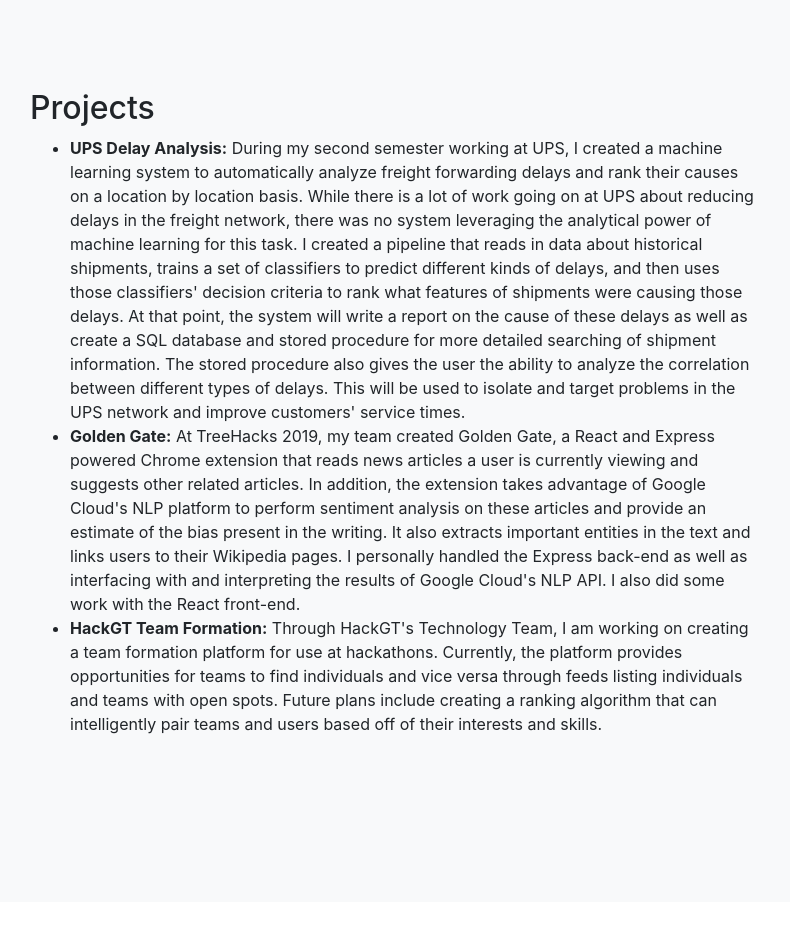
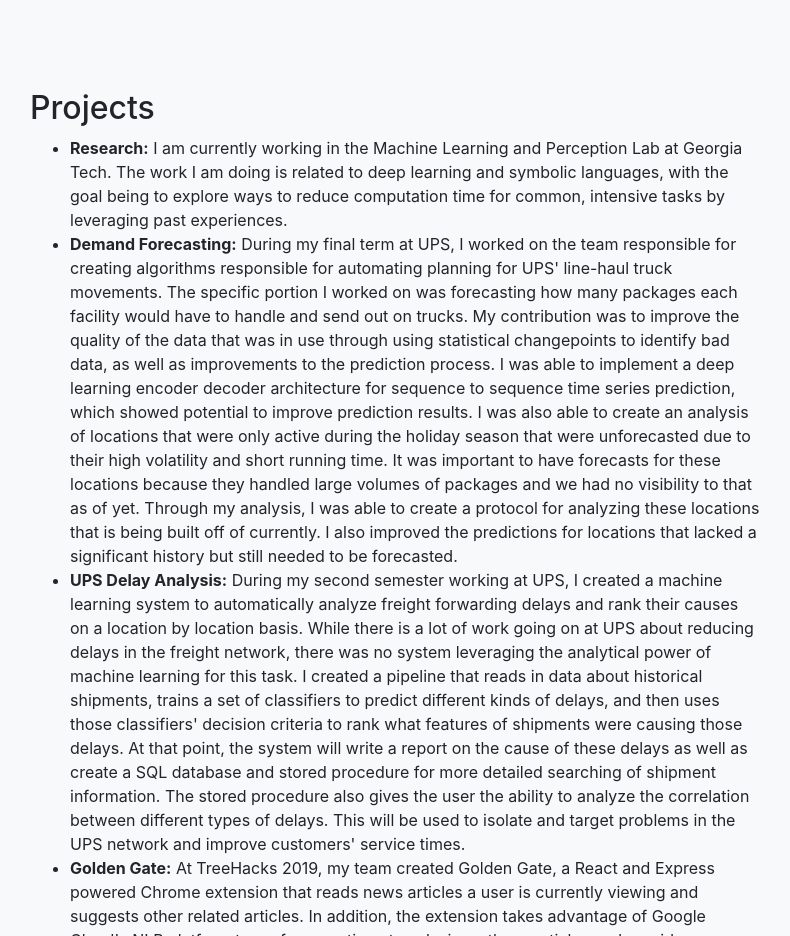
Before and after one commit to abhinavkumar99/abhinavkumar99.github.io, a plain HTML site: page index.html in a window 1280 px wide. Shown: the part 1480-2416 px from the top of the page, without its empty margins (245-1035 px from the left). Drawn offline with Linux system fonts and the light colour scheme.

Commit message:
New resume, projects

```diff
--- a/index.html
+++ b/index.html
@@ -83,6 +83,9 @@
         <div class="col-lg-8 mx-auto">
           <h2>Projects</h2>
           <ul>
+            <li><b>Research:</b> I am currently working in the Machine Learning and Perception Lab at Georgia Tech. The work I am doing is related to deep learning and symbolic languages, with the goal being to explore ways to reduce computation time for common, intensive tasks by leveraging past experiences.
+            </li>
+            <li><b>Demand Forecasting:</b> During my final term at UPS, I worked on the team responsible for creating algorithms responsible for automating planning for UPS' line-haul truck movements. The specific portion I worked on was forecasting how many packages each facility would have to handle and send out on trucks. My contribution was to improve the quality of the data that was in use through using statistical changepoints to identify bad data, as well as improvements to the prediction process. I was able to implement a deep learning encoder decoder architecture for sequence to sequence time series prediction, which showed potential to improve prediction results. I was also able to create an analysis of locations that were only active during the holiday season that were unforecasted due to their high volatility and short running time. It was important to have forecasts for these locations because they handled large volumes of packages and we had no visibility to that as of yet. Through my analysis, I was able to create a protocol for analyzing these locations that is being built off of currently. I also improved the predictions for locations that lacked a significant history but still needed to be forecasted.</li>
             <li><b>UPS Delay Analysis:</b> During my second semester working at UPS, I created a machine learning system to automatically analyze freight forwarding delays and rank their causes on a location by location basis. While there is a lot of work going on at UPS about reducing delays in the freight network, there was no system leveraging the analytical power of machine learning for this task. I created a pipeline that reads in data about historical shipments, trains a set of classifiers to predict different kinds of delays, and then uses those classifiers' decision criteria to rank what features of shipments were causing those delays. At that point, the system will write a report on the cause of these delays as well as create a SQL database and stored procedure for more detailed searching of shipment information. The stored procedure also gives the user the ability to analyze the correlation between different types of delays. This will be used to isolate and target problems in the UPS network and improve customers' service times.</li>
             <li><b>Golden Gate:</b> At TreeHacks 2019, my team created Golden Gate, a React and Express powered Chrome extension that reads news articles a user is currently viewing and suggests other related articles. In addition, the extension takes advantage of Google Cloud's NLP platform to perform sentiment analysis on these articles and provide an estimate of the bias present in the writing. It also extracts important entities in the text and links users to their Wikipedia pages. I personally handled the Express back-end as well as interfacing with and interpreting the results of Google Cloud's NLP API. I also did some work with the React front-end.</li>
             <li><b>HackGT Team Formation:</b> Through HackGT's Technology Team, I am working on creating a team formation platform for use at hackathons. Currently, the platform provides opportunities for teams to find individuals and vice versa through feeds listing individuals and teams with open spots. Future plans include creating a ranking algorithm that can intelligently pair teams and users based off of their interests and skills.</li>
```
Also changed, not shown: 1 other file.
